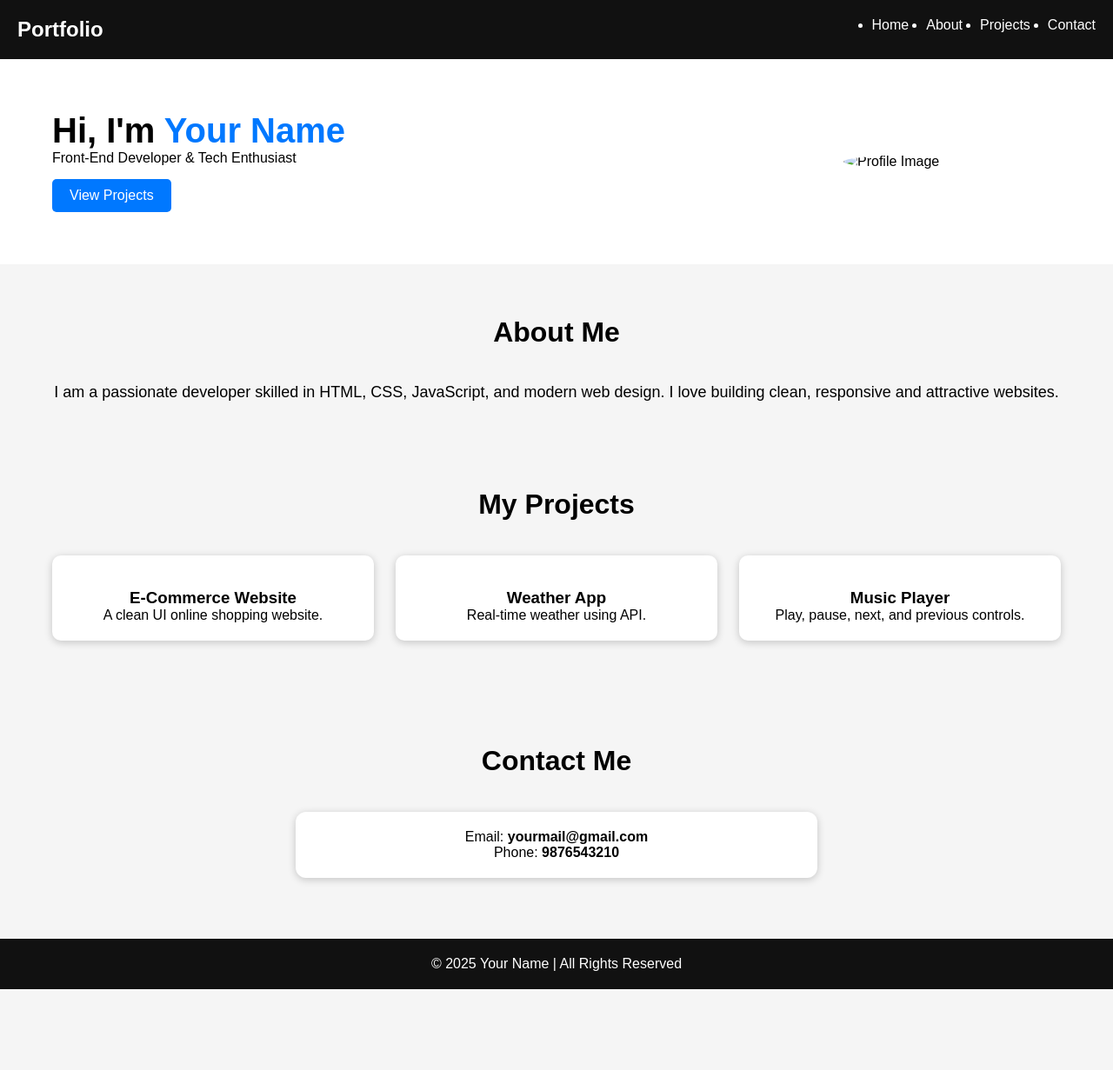
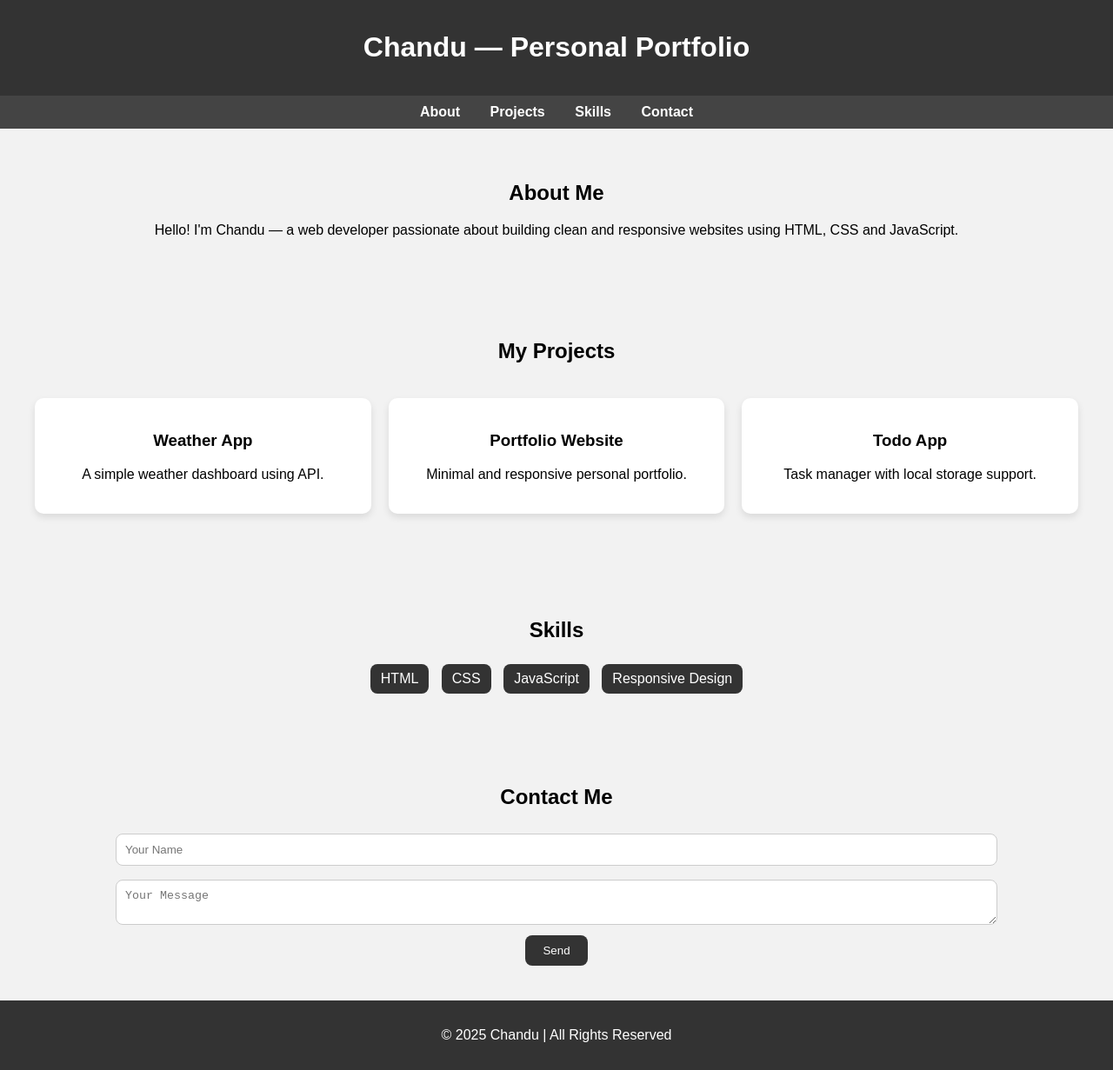
Before and after one commit to chandana-46/personal-portfolio, a plain HTML site: page index.html in a window 1280 px wide. Shown: the whole page at 87% size. Before the commit the page ends 1138 px from the top, so only its background shows below. Drawn offline with Linux system fonts and the light colour scheme.

Commit message:
Update index.html

```diff
--- a/index.html
+++ b/index.html
@@ -1,85 +1,178 @@
 <!DOCTYPE html>
 <html lang="en">
 <head>
-    <meta charset="UTF-8">
-    <meta name="viewport" content="width=device-width, initial-scale=1.0">
-    <title>My Portfolio</title>
-    <link rel="stylesheet" href="css/style.css">
+    <meta charset="UTF-8" />
+    <meta name="viewport" content="width=device-width, initial-scale=1.0" />
+    <title>Chandu | Portfolio</title>
+
+    <style>
+        body {
+            margin: 0;
+            font-family: Arial, sans-serif;
+            background: #f2f2f2;
+        }
+
+        header {
+            background: #333;
+            color: white;
+            padding: 15px 20px;
+            text-align: center;
+        }
+
+        nav {
+            background: #444;
+            padding: 10px;
+            text-align: center;
+        }
+
+        nav a {
+            color: white;
+            margin: 0 15px;
+            text-decoration: none;
+            font-weight: bold;
+        }
+
+        nav a:hover {
+            color: #ffca28;
+        }
+
+        .section {
+            padding: 40px 20px;
+            text-align: center;
+        }
+
+        .projects {
+            display: grid;
+            grid-template-columns: repeat(auto-fit, minmax(250px, 1fr));
+            gap: 20px;
+            padding: 20px;
+        }
+
+        .card {
+            background: white;
+            padding: 20px;
+            border-radius: 10px;
+            box-shadow: 0 4px 8px rgba(0,0,0,0.1);
+        }
+
+        .skills span {
+            display: inline-block;
+            padding: 8px 12px;
+            background: #333;
+            color: white;
+            border-radius: 8px;
+            margin: 5px;
+        }
+
+        footer {
+            background: #333;
+            color: white;
+            text-align: center;
+            padding: 15px 0;
+        }
+
+        input, textarea {
+            width: 80%;
+            padding: 10px;
+            margin: 8px;
+            border-radius: 8px;
+            border: 1px solid #ccc;
+        }
+
+        button {
+            background: #333;
+            color: white;
+            padding: 10px 20px;
+            border: none;
+            border-radius: 8px;
+            cursor: pointer;
+        }
+
+        button:hover {
+            background: #ffca28;
+            color: #000;
+        }
+    </style>
 </head>
 <body>
 
-    <!-- Navbar -->
+    <header>
+        <h1>Chandu — Personal Portfolio</h1>
+    </header>
+
     <nav>
-        <h2 class="logo">Portfolio</h2>
-        <ul>
-            <li><a href="#home">Home</a></li>
-            <li><a href="#about">About</a></li>
-            <li><a href="#projects">Projects</a></li>
-            <li><a href="#contact">Contact</a></li>
-        </ul>
+        <a href="#about">About</a>
+        <a href="#projects">Projects</a>
+        <a href="#skills">Skills</a>
+        <a href="#contact">Contact</a>
     </nav>
 
-    <!-- Hero Section -->
-    <section id="home" class="hero">
-        <div class="content">
-            <h1>Hi, I'm <span>Your Name</span></h1>
-            <p>Front-End Developer & Tech Enthusiast</p>
-            <a href="#projects" class="btn">View Projects</a>
-        </div>
-        <img src="assets/profile.jpg" alt="Profile Image" class="profile-img">
+    <!-- ABOUT SECTION -->
+    <section id="about" class="section">
+        <h2>About Me</h2>
+        <p>Hello! I'm Chandu — a web developer passionate about building clean and responsive websites using HTML, CSS and JavaScript.</p>
     </section>
 
-    <!-- About -->
-    <section id="about" class="about">
-        <h2 class="title">About Me</h2>
-        <p>
-            I am a passionate developer skilled in HTML, CSS, JavaScript, and modern web design.
-            I love building clean, responsive and attractive websites.
-        </p>
-    </section>
+    <!-- PROJECTS SECTION -->
+    <section id="projects" class="section">
+        <h2>My Projects</h2>
 
-    <!-- Projects -->
-    <section id="projects" class="projects">
-        <h2 class="title">My Projects</h2>
-
-        <div class="project-grid">
-
-            <div class="project-card">
-                <img src="assets/project1.jpg" alt="">
-                <h3>E-Commerce Website</h3>
-                <p>A clean UI online shopping website.</p>
+        <div class="projects">
+            <div class="card">
+                <h3>Weather App</h3>
+                <p>A simple weather dashboard using API.</p>
             </div>
 
-            <div class="project-card">
-                <img src="assets/project1.jpg" alt="">
-                <h3>Weather App</h3>
-                <p>Real-time weather using API.</p>
+            <div class="card">
+                <h3>Portfolio Website</h3>
+                <p>Minimal and responsive personal portfolio.</p>
             </div>
 
-            <div class="project-card">
-                <img src="assets/project1.jpg" alt="">
-                <h3>Music Player</h3>
-                <p>Play, pause, next, and previous controls.</p>
+            <div class="card">
+                <h3>Todo App</h3>
+                <p>Task manager with local storage support.</p>
             </div>
-
         </div>
     </section>
 
-    <!-- Contact -->
-    <section id="contact" class="contact">
-        <h2 class="title">Contact Me</h2>
-
-        <div class="contact-box">
-            <p>Email: <strong>yourmail@gmail.com</strong></p>
-            <p>Phone: <strong>9876543210</strong></p>
+    <!-- SKILLS SECTION -->
+    <section id="skills" class="section">
+        <h2>Skills</h2>
+        <div class="skills">
+            <span>HTML</span>
+            <span>CSS</span>
+            <span>JavaScript</span>
+            <span>Responsive Design</span>
         </div>
     </section>
 
-    <!-- Footer -->
+    <!-- CONTACT SECTION -->
+    <section id="contact" class="section">
+        <h2>Contact Me</h2>
+
+        <input type="text" id="name" placeholder="Your Name">
+        <br>
+        <textarea id="message" placeholder="Your Message"></textarea>
+        <br>
+        <button onclick="sendMessage()">Send</button>
+    </section>
+
     <footer>
-        <p>© 2025 Your Name | All Rights Reserved</p>
+        <p>© 2025 Chandu | All Rights Reserved</p>
     </footer>
 
-    <script src="js/script.js"></script>
+    <script>
+        function sendMessage() {
+            let name = document.getElementById("name").value;
+            let msg = document.getElementById("message").value;
+
+            if (name === "" || msg === "") {
+                alert("Please enter both name and message.");
+            } else {
+                alert("Thanks " + name + "! Your message was sent.");
+            }
+        }
+    </script>
+
 </body>
 </html>
```
